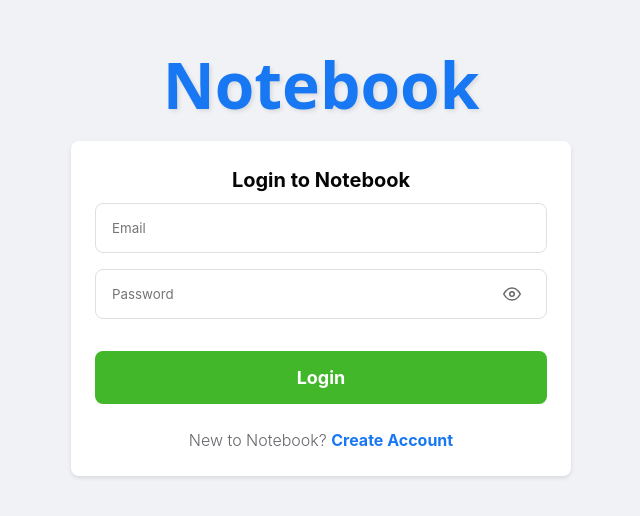
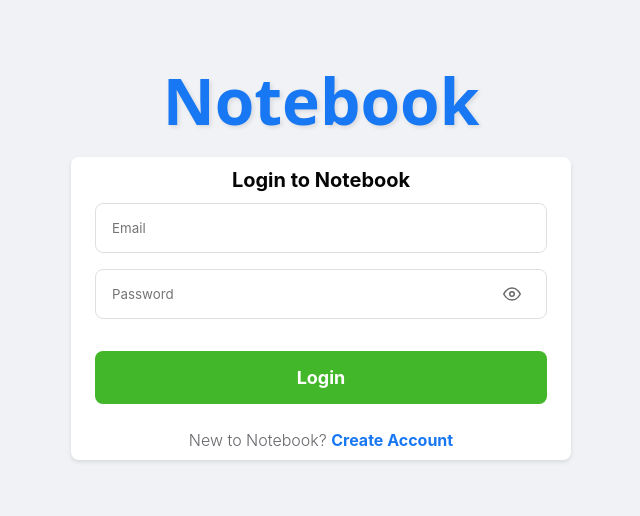
Before and after one commit to Athooh/social-network, a Next.js app in the folder frontend/: page / in a window 1280 px wide. Shown: the part 144-660 px from the top of the page, without its empty margins (319-959 px from the left). Built offline with nearby package versions, Linux system fonts and the light colour scheme; a web font is replaced by a local one.

Commit message:
Update padding for authCard in auth.module.css

```diff
--- a/frontend/src/styles/auth.module.css
+++ b/frontend/src/styles/auth.module.css
@@ -10,7 +10,7 @@
 
   .authCard {
     background-color: var(--background-card);
-    padding: var(--spacing-lg);
+    padding: var(--spacing-sm) var(--spacing-lg);
     border-radius: var(--border-radius);
     box-shadow: var(--box-shadow);
     width: 100%;
```
